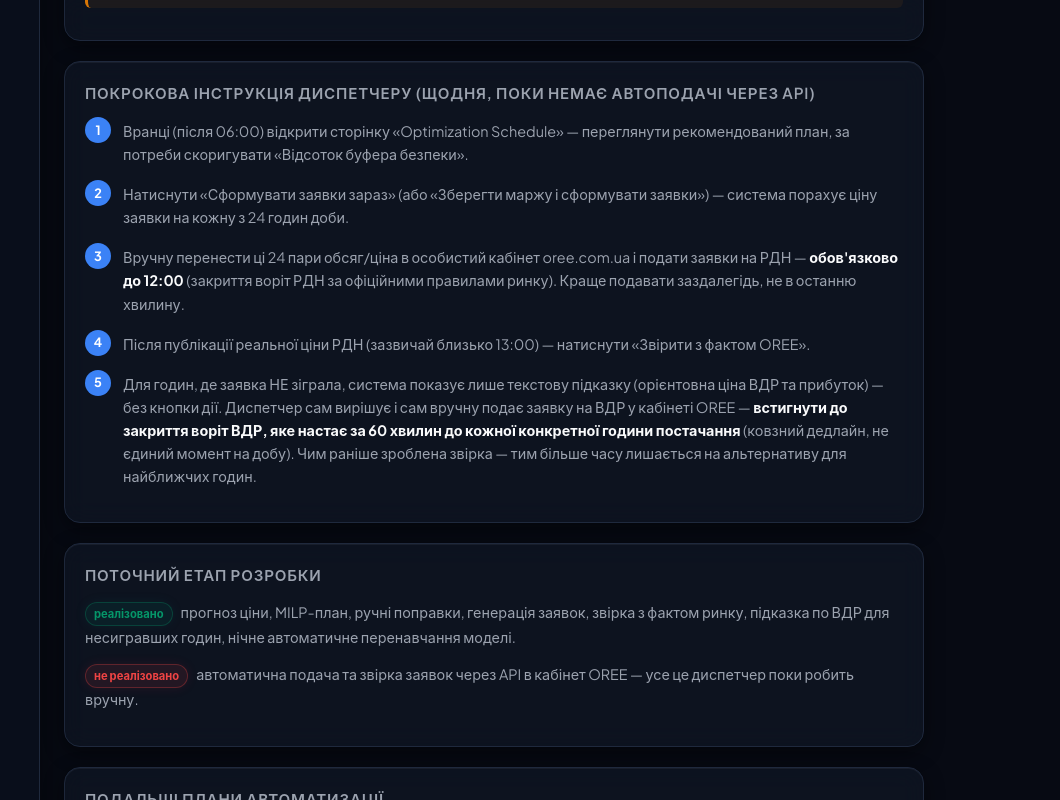
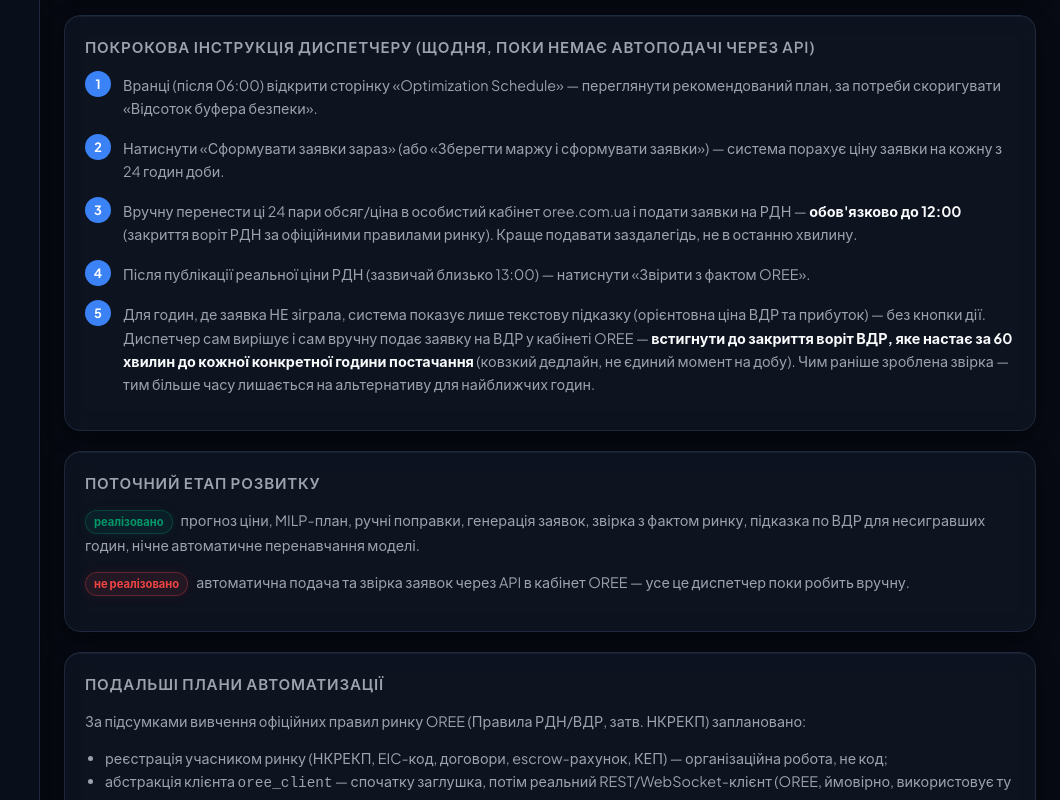
Before and after one commit to Olegkg2018/smartbess-ems, a React (Vite) app in the folder frontend/: page /about in a window 1280 px wide. Shown: the part 1047-1847 px from the top of the page, without its empty margins (220-1280 px from the left). Built offline with nearby package versions, Linux system fonts and the light colour scheme; no server answers.

Commit message:
Фикс: страница "Про програму" на всю ширину; добавлена адаптивность (media queries) для мобильных

```diff
--- a/frontend/src/pages/shared/About.tsx
+++ b/frontend/src/pages/shared/About.tsx
@@ -47,7 +47,7 @@ function Step({ n, children }: { n: number; children: React.ReactNode }) {
 
 export default function About() {
   return (
-    <div style={{ maxWidth: '860px' }}>
+    <div>
       <div className="glass-card" style={sectionGap}>
         <h3 className="card-title" style={cardTitleStyle}>Що це за програма</h3>
         <p style={bodyStyle}>
@@ -128,13 +128,13 @@ export default function About() {
           <strong style={{ color: 'var(--text-primary)' }}>
             встигнути до закриття воріт ВДР, яке настає за 60 хвилин до кожної конкретної години постачання
           </strong>{' '}
-          (ковзний дедлайн, не єдиний момент на добу). Чим раніше зроблена звірка — тим більше часу лишається на
+          (ковзкий дедлайн, не єдиний момент на добу). Чим раніше зроблена звірка — тим більше часу лишається на
           альтернативу для найближчих годин.
         </Step>
       </div>
 
       <div className="glass-card" style={sectionGap}>
-        <h3 className="card-title" style={cardTitleStyle}>Поточний етап розробки</h3>
+        <h3 className="card-title" style={cardTitleStyle}>Поточний етап розвитку</h3>
         <p style={bodyStyle}>
           <span className="status-badge online" style={{ padding: '2px 8px', fontSize: '0.7rem', marginRight: '8px' }}>реалізовано</span>
           прогноз ціни, MILP-план, ручні поправки, генерація заявок, звірка з фактом ринку, підказка по ВДР для
```
